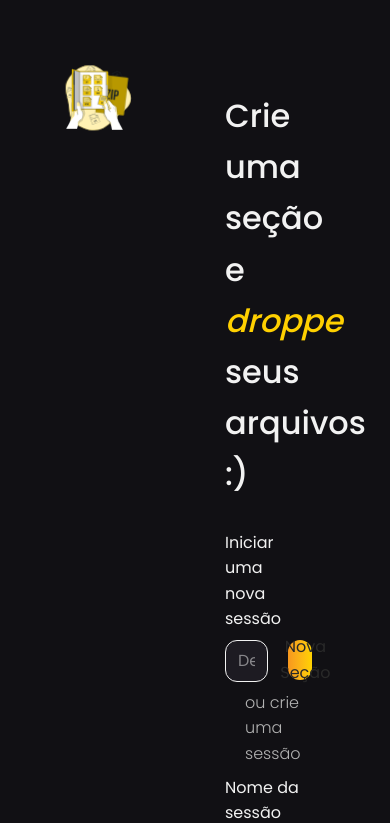
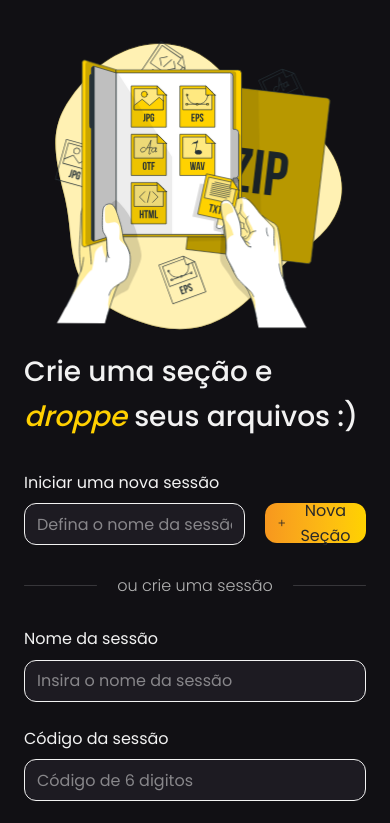
Before and after one commit to GuilhermeB-Braga/droppe, a Next.js app: page / in a window 390 px wide. Shown: the top 823 px of the page. Built offline with nearby package versions, Linux system fonts and the light colour scheme.

Commit message:
Improve responsiveness on the homepage

```diff
--- a/app/page.tsx
+++ b/app/page.tsx
@@ -4,18 +4,23 @@ import SVGComponent from "@/components/SVGComponent";
 
 export default function Home() {
   return (
-    <main className="min-h-screen bg-background flex gap-15 p-15">
-      <div className="flex-1">
+    <main
+      className="
+      min-h-screen bg-background flex flex-col items-center justify-center
+      md:flex-row md:gap-15 px-7.5 md:px-15 py-5"
+    >
+      <div className="flex-1 w-full">
         <SVGComponent />
       </div>
 
-      <div className="w-[50%] flex flex-col gap-7.5 p-7.5">
-        <h1 className="text-[32px] font-medium">
-          Crie uma seção e <span className="text-primary italic">droppe</span> seus arquivos :)
+      <div className="md:w-[50%] flex flex-col gap-7.5">
+        <h1 className="text-[28px] md:text-[32px] font-medium">
+          Crie uma seção e <span className="text-primary italic">droppe</span>{" "}
+          seus arquivos :)
         </h1>
 
         {/* Formulário - ADAPTAR DEPOIS */}
-        <div className="flex flex-col gap-2">
+        <div className="flex flex-col gap-5 md:gap-2">
           <CreateSectionForm />
 
           <div className="flex gap-5 items-center text-text-muted">
```
